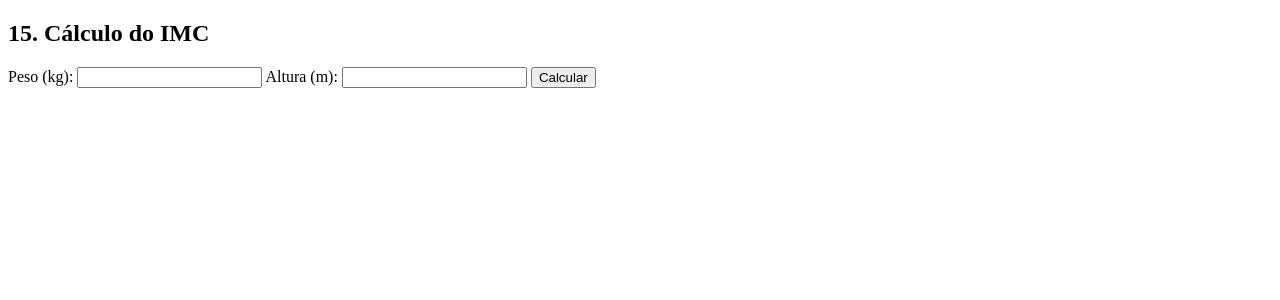
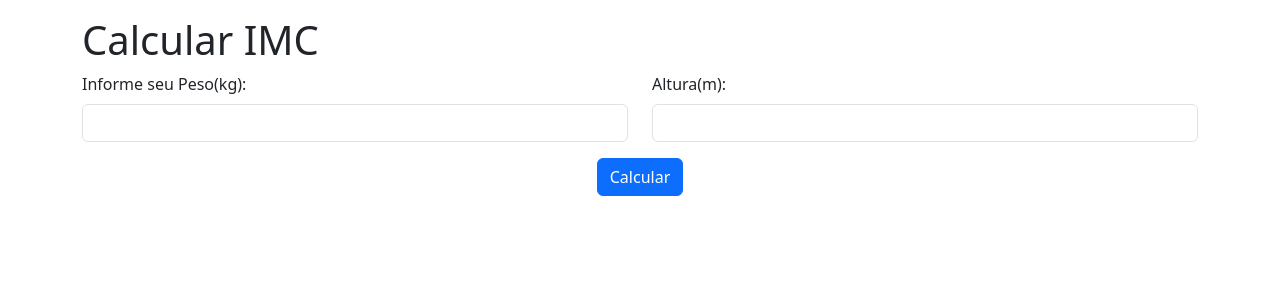
Before and after one commit to Ygor-IA/Eletiva-1, a PHP site: the page made by Lista_Exercício1/Atividade15.php in a window 1280 px wide. Shown: the top 300 px of the page. Run offline with PHP 8.4, Linux system fonts and the light colour scheme.

Commit message:
Finalização Exercício 15 e Inserção Step nos forms anteriores

```diff
--- a/Lista_Exercício1/Atividade1.php
+++ b/Lista_Exercício1/Atividade1.php
@@ -12,14 +12,14 @@
 <form method="post">
 <div class="row inline-row mb-3"><div class="col-md-5">
               <label for="num1" class="form-label">Digite um número: </label>
-              <input type="number" id="num1" name="num1" class="form-control" required="">
+              <input type="number" id="num1" name="num1" class="form-control" required="" step="0.01">
             </div>
             <div class="col-md-2 d-flex align-items-center justify-content-center">
             <span style="font-size: 1.5rem;">+</span>
             </div>
             <div class="col-md-5">
               <label for="num2" class="form-label">Digite um número: </label>
-              <input type="number" id="num2" name="num2" class="form-control" required="">
+              <input type="number" id="num2" name="num2" class="form-control" required="" step="0.01">
             </div></div>
             <center>
 <button type="submit" class="btn btn-primary">Somar</button>
--- a/Lista_Exercício1/Atividade10.php
+++ b/Lista_Exercício1/Atividade10.php
@@ -10,10 +10,10 @@
 <form method="post">
 <div class="row inline-row mb-3"><div class="col-md-6">
               <label for="larg" class="form-label">Largura: </label>
-              <input type="number" id="larg" name="larg" class="form-control" required="">
+              <input type="number" id="larg" name="larg" class="form-control" required="" step="0.01">
             </div><div class="col-md-6">
               <label for="alt" class="form-label">Altura: </label>
-              <input type="number" id="alt" name="alt" class="form-control" required="">
+              <input type="number" id="alt" name="alt" class="form-control" required="" step="0.01">
             </div></div>
             <center>
 <button type="submit" class="btn btn-primary">Calcular Perímetro</button>
--- a/Lista_Exercício1/Atividade11.php
+++ b/Lista_Exercício1/Atividade11.php
@@ -10,7 +10,7 @@
 <form method="post">
 <div class="mb-3">
               <label for="raio" class="form-label">Informe o raio do círculo: </label>
-              <input type="number" id="raio" name="raio" class="form-control" required="">
+              <input type="number" id="raio" name="raio" class="form-control" required="" step="0.01">
             </div>
             <center>
 <button type="submit" class="btn btn-primary">Calcular Perímetro</button>
--- a/Lista_Exercício1/Atividade12.php
+++ b/Lista_Exercício1/Atividade12.php
@@ -12,10 +12,10 @@
 <form method="post">
 <div class="row inline-row mb-3"><div class="col-md-6">
               <label for="base" class="form-label">Base:</label>
-              <input type="number" id="base" name="base" class="form-control" required="">
+              <input type="number" id="base" name="base" class="form-control" required="" step="0.01">
             </div><div class="col-md-6">
               <label for="exp" class="form-label">Expoente:</label>
-              <input type="number" id="exp" name="exp" class="form-control" required="">
+              <input type="number" id="exp" name="exp" class="form-control" required="" step="0.01">
             </div></div>
             <center>
 <button type="submit" class="btn btn-primary">Calcular Potência</button>
--- a/Lista_Exercício1/Atividade13.php
+++ b/Lista_Exercício1/Atividade13.php
@@ -12,7 +12,7 @@
 <form method="post">
 <div class="mb-3">
               <label for="metros" class="form-label">Insira a quantidade de metros (m):</label>
-              <input type="number" id="metros" name="metros" class="form-control" required="">
+              <input type="number" id="metros" name="metros" class="form-control" required="" step="0.01">
             </div>
             <center>
 <button type="submit" class="btn btn-primary">Converter</button>
--- a/Lista_Exercício1/Atividade14.php
+++ b/Lista_Exercício1/Atividade14.php
@@ -10,7 +10,7 @@
 <form method="post">
 <div class="mb-3">
               <label for="km" class="form-label">Insira a quantidade de quilômetros (km):</label>
-              <input type="number" id="km" name="km" class="form-control" required="">
+              <input type="number" id="km" name="km" class="form-control" required="" step="0.01">
             </div>
             <center>
 <button type="submit" class="btn btn-primary">Converter</button>
--- a/Lista_Exercício1/Atividade15.php
+++ b/Lista_Exercício1/Atividade15.php
@@ -1,15 +1,30 @@
-<!DOCTYPE html>
-<html lang="pt-br">
-<head><meta charset="UTF-8"><title>Ex15 - IMC</title></head>
+<!doctype html>
+<html lang="pt-BR">
+<head>
+<meta charset="utf-8">
+<meta name="viewport" content="width=device-width, initial-scale=1">
+<title>15. Calcular IMC</title>
+<link href="https://cdn.jsdelivr.net/npm/bootstrap@5.3.0/dist/css/bootstrap.min.css" rel="stylesheet" >
+</head>
 <body>
-<h2>15. Cálculo do IMC</h2>
+<div class="container py-3">
+<h1>Calcular IMC</h1>
 <form method="post">
-    Peso (kg): <input type="number" name="peso" step="0.1" required>
-    Altura (m): <input type="number" name="altura" step="0.01" required>
-    <button type="submit">Calcular</button>
+<div class="row inline-row mb-3"><div class="col-md-6">
+              <label for="peso" class="form-label">Informe seu Peso(kg):</label>
+              <input type="number" id="peso" name="peso" class="form-control" required="" step="0.01">
+            </div><div class="col-md-6">
+              <label for="altura" class="form-label">Altura(m):</label>
+              <input type="number" id="altura" name="altura" class="form-control" required=""step="0.01">
+            </div></div>
+            <center>
+<button type="submit" class="btn btn-primary">Calcular</button>
 </form>
+<script src="https://cdn.jsdelivr.net/npm/bootstrap@5.3.6/dist/js/bootstrap.bundle.min.js" integrity="sha384-j1CDi7MgGQ12Z7Qab0qlWQ/Qqz24Gc6BM0thvEMVjHnfYGF0rmFCozFSxQBxwHKO" crossorigin="anonymous"></script>
+</div>
+<center>
 <?php
-if ($_POST) {
+if ($_SERVER['REQUEST_METHOD'] == 'POST') {
     $imc = $_POST['peso'] / pow($_POST['altura'], 2);
     echo "IMC: " . number_format($imc, 2);
 }
--- a/Lista_Exercício1/Atividade2.php
+++ b/Lista_Exercício1/Atividade2.php
@@ -12,14 +12,14 @@
 <form method="post">
 <div class="row inline-row mb-3"><div class="col-md-5">
               <label for="num1" class="form-label">Digite um número: </label>
-              <input type="number" id="num1" name="num1" class="form-control" required="">
+              <input type="number" id="num1" name="num1" class="form-control" required="" step="0.01">
             </div>
             <div class="col-md-2 d-flex align-items-center justify-content-center">
             <span style="font-size: 1.5rem;">-</span>
             </div>
             <div class="col-md-5">
               <label for="num2" class="form-label">Digite um número: </label>
-              <input type="number" id="num2" name="num2" class="form-control" required="">
+              <input type="number" id="num2" name="num2" class="form-control" required="" step="0.01">
             </div></div>
             <center>
 <button type="submit" class="btn btn-primary">Subtrair</button>
--- a/Lista_Exercício1/Atividade3.php
+++ b/Lista_Exercício1/Atividade3.php
@@ -12,14 +12,14 @@
 <form method="post">
 <div class="row inline-row mb-3"><div class="col-md-5">
               <label for="num1" class="form-label">Digite um número: </label>
-              <input type="number" id="num1" name="num1" class="form-control" required="">
+              <input type="number" id="num1" name="num1" class="form-control" required="" step="0.01">
             </div>
             <div class="col-md-2 d-flex align-items-center justify-content-center">
             <span style="font-size: 1.5rem;">*</span>
             </div>
             <div class="col-md-5">
               <label for="num2" class="form-label">Digite um número: </label>
-              <input type="number" id="num2" name="num2" class="form-control" required="">
+              <input type="number" id="num2" name="num2" class="form-control" required="" step="0.01">
             </div></div>
             <center>
 <button type="submit" class="btn btn-primary">Multiplicar</button>
--- a/Lista_Exercício1/Atividade4.php
+++ b/Lista_Exercício1/Atividade4.php
@@ -10,14 +10,14 @@
 <form method="post">
 <div class="row inline-row mb-3"><div class="col-md-5">
               <label for="num1" class="form-label">Digite um número: </label>
-              <input type="number" id="num1" name="num1" class="form-control" required="">
+              <input type="number" id="num1" name="num1" class="form-control" required="" step="0.01">
             </div>
             <div class="col-md-2 d-flex align-items-center justify-content-center">
             <span style="font-size: 1.5rem;">/</span>
             </div>
             <div class="col-md-5">
               <label for="num2" class="form-label">Digite um número: </label>
-              <input type="number" id="num2" name="num2" class="form-control" required="">
+              <input type="number" id="num2" name="num2" class="form-control" required="" step="0.01">
             </div></div>
             <center>
 <button type="submit" class="btn btn-primary">Dividir</button>
--- a/Lista_Exercício1/Atividade5.php
+++ b/Lista_Exercício1/Atividade5.php
@@ -12,13 +12,13 @@
 <form method="post">
 <div class="row inline-row mb-3"><div class="col-md-4">
               <label for="nota1" class="form-label">Digite a primeira nota:</label>
-              <input type="number" id="nota1" name="nota1" class="form-control" required="">
+              <input type="number" id="nota1" name="nota1" class="form-control" required="" step="0.01">
             </div><div class="col-md-4">
               <label for="nota2" class="form-label">Digite a segunda nota:</label>
-              <input type="number" id="nota2" name="nota2" class="form-control" required="">
+              <input type="number" id="nota2" name="nota2" class="form-control" required="" step="0.01">
             </div><div class="col-md-4">
               <label for="nota3" class="form-label">Digite a terceira nota:</label>
-              <input type="number" id="nota3" name="nota3" class="form-control" required="">
+              <input type="number" id="nota3" name="nota3" class="form-control" required="" step="0.01">
             </div></div>
             <center>
 <button type="submit" class="btn btn-primary">Média</button>
--- a/Lista_Exercício1/Atividade6.php
+++ b/Lista_Exercício1/Atividade6.php
@@ -12,7 +12,7 @@
 <form method="post">
 <div class="mb-3">
               <label for="temp" class="form-label">Informe a temperatura em Celsius(ºC): </label>
-              <input type="number" id="temp" name="temp" class="form-control" required="">
+              <input type="number" id="temp" name="temp" class="form-control" required="" step="0.01">
             </div>
             <center>
 <button type="submit" class="btn btn-primary">Calcular</button>
--- a/Lista_Exercício1/Atividade7.php
+++ b/Lista_Exercício1/Atividade7.php
@@ -12,7 +12,7 @@
 <form method="post">
 <div class="mb-3">
               <label for="temp" class="form-label">Informe a temperatura em Fahrenheit(ºF): </label>
-              <input type="number" id="temp" name="temp" class="form-control" required="">
+              <input type="number" id="temp" name="temp" class="form-control" required="" step="0.01">
             </div>
             <center>
 <button type="submit" class="btn btn-primary">Calcular</button>
--- a/Lista_Exercício1/Atividade8.php
+++ b/Lista_Exercício1/Atividade8.php
@@ -12,10 +12,10 @@
 <form method="post">
 <div class="row inline-row mb-3"><div class="col-md-6">
               <label for="larg" class="form-label">Largura: </label>
-              <input type="number" id="larg" name="larg" class="form-control" required="">
+              <input type="number" id="larg" name="larg" class="form-control" required="" step="0.01">
             </div><div class="col-md-6">
               <label for="alt" class="form-label">Altura: </label>
-              <input type="number" id="alt" name="alt" class="form-control" required="">
+              <input type="number" id="alt" name="alt" class="form-control" required="" step="0.01">
             </div></div>
             <center>
 <button type="submit" class="btn btn-primary">Calcular área</button>
--- a/Lista_Exercício1/Atividade9.php
+++ b/Lista_Exercício1/Atividade9.php
@@ -10,7 +10,7 @@
 <form method="post">
 <div class="mb-3">
               <label for="raio" class="form-label">Informe o raio do círculo: </label>
-              <input type="number" id="raio" name="raio" class="form-control" required="">
+              <input type="number" id="raio" name="raio" class="form-control" required="" step="0.01">
             </div>
             <center>
 <button type="submit" class="btn btn-primary">Calcular Área</button>
```
